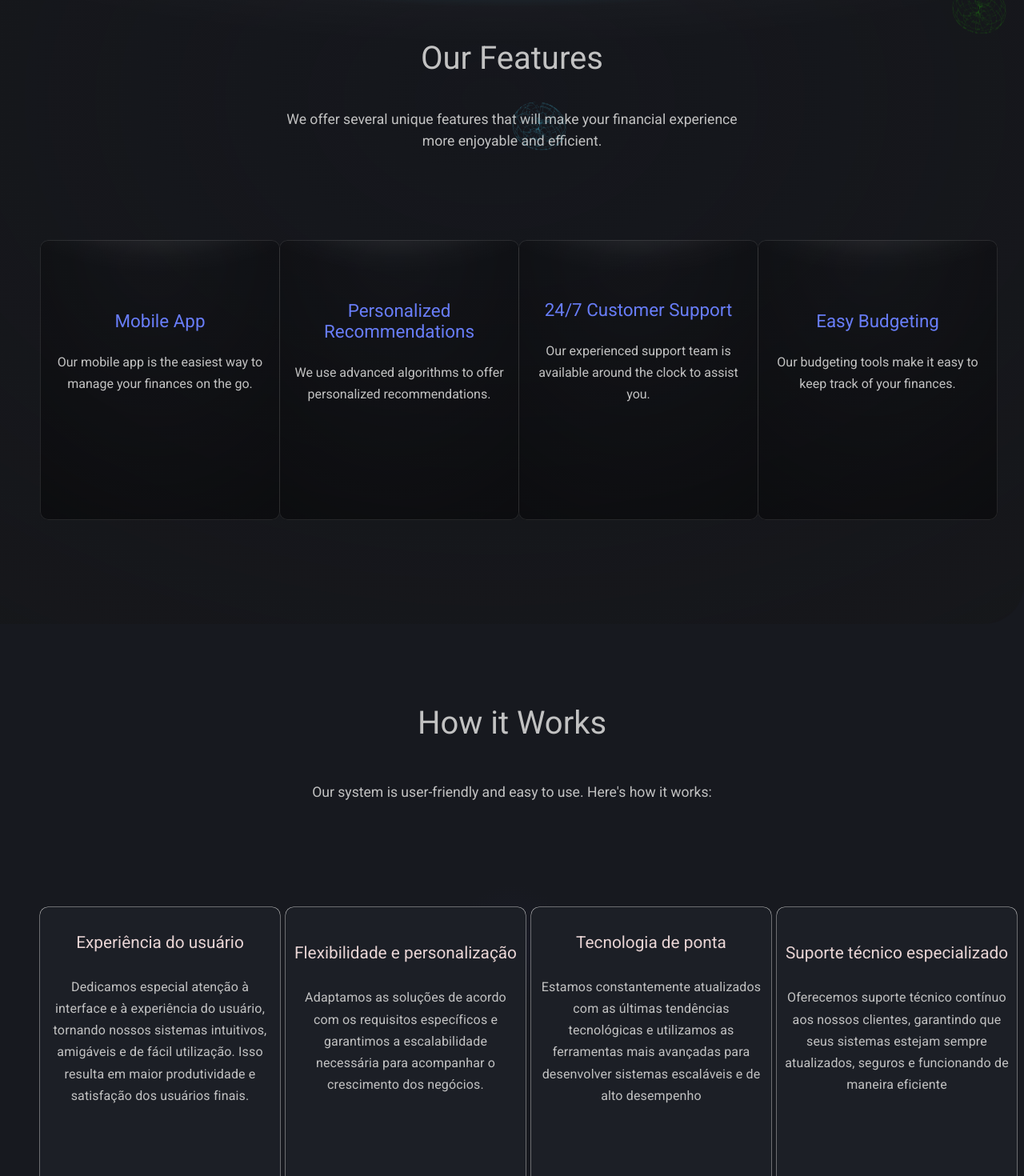
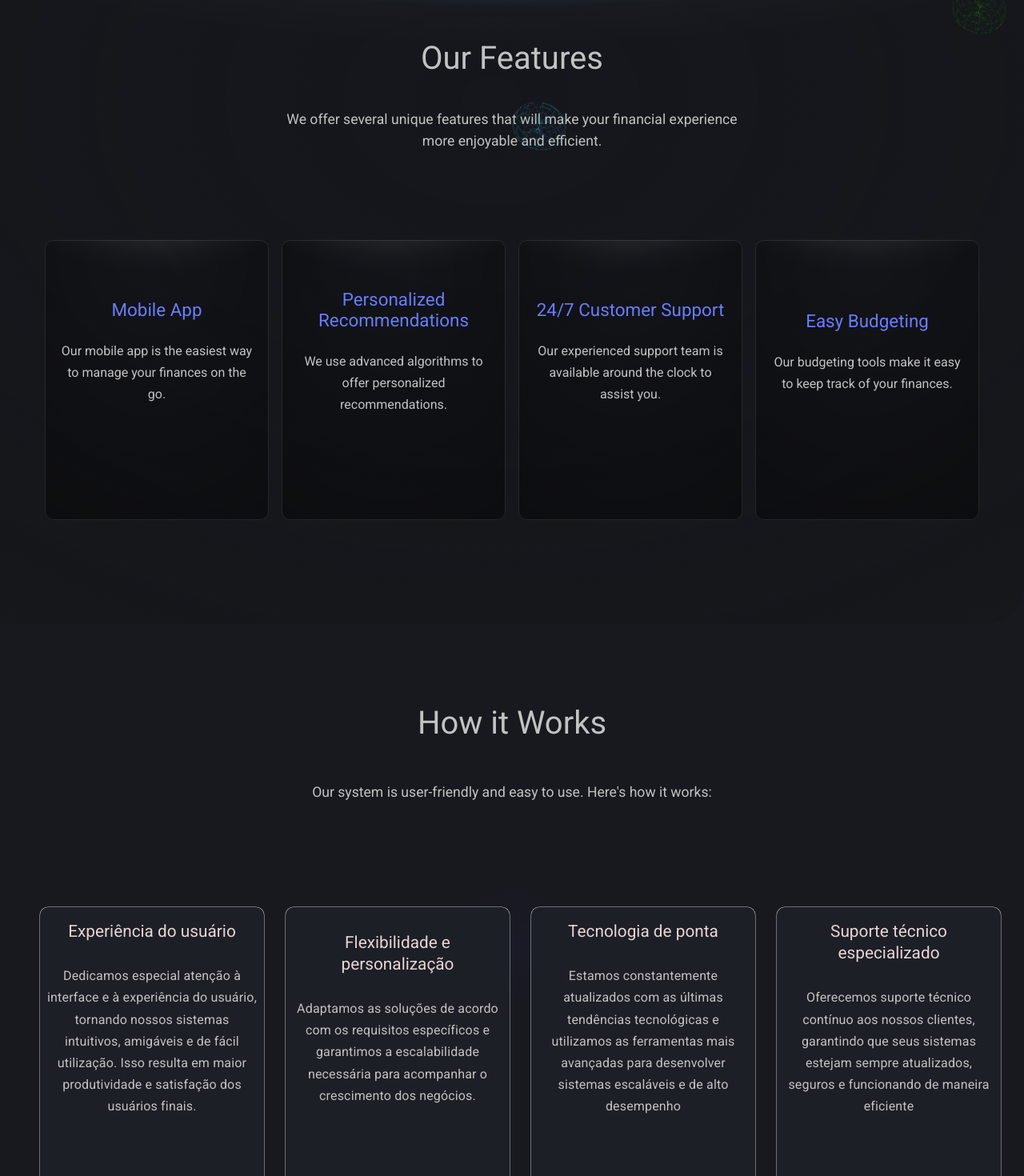
Before and after one commit to Elencio/ARC_DEVs_WEb, a React (Vite) app: page / in a window 1280 px wide. Shown: the part 849-2319 px from the top of the page at 80% size. Built offline with nearby package versions, Linux system fonts and the light colour scheme; a web font is replaced by a local one.

Commit message:
mexendo os widths

```diff
--- a/src/Web/OurFeatures.tsx
+++ b/src/Web/OurFeatures.tsx
@@ -49,7 +49,7 @@ const FeatureCard = styled.div`
   flex-direction: column;
   align-items: center;
   justify-content: center;
-  width: 300px;
+  width: 280px;
   height: 350px;
   align-self: stretch;
   backdrop-filter: none;
--- a/src/Web/Works.tsx
+++ b/src/Web/Works.tsx
@@ -47,7 +47,7 @@ const StepCard = styled.div`
   line-height: 1.7rem;
   margin-top: 1.2rem;
   padding: 1rem 0.5rem;
-  width: 300px;
+  width: 280px;
   height: 350px;
   background-color: #1c1f26;
   border-radius: 10px;
```
